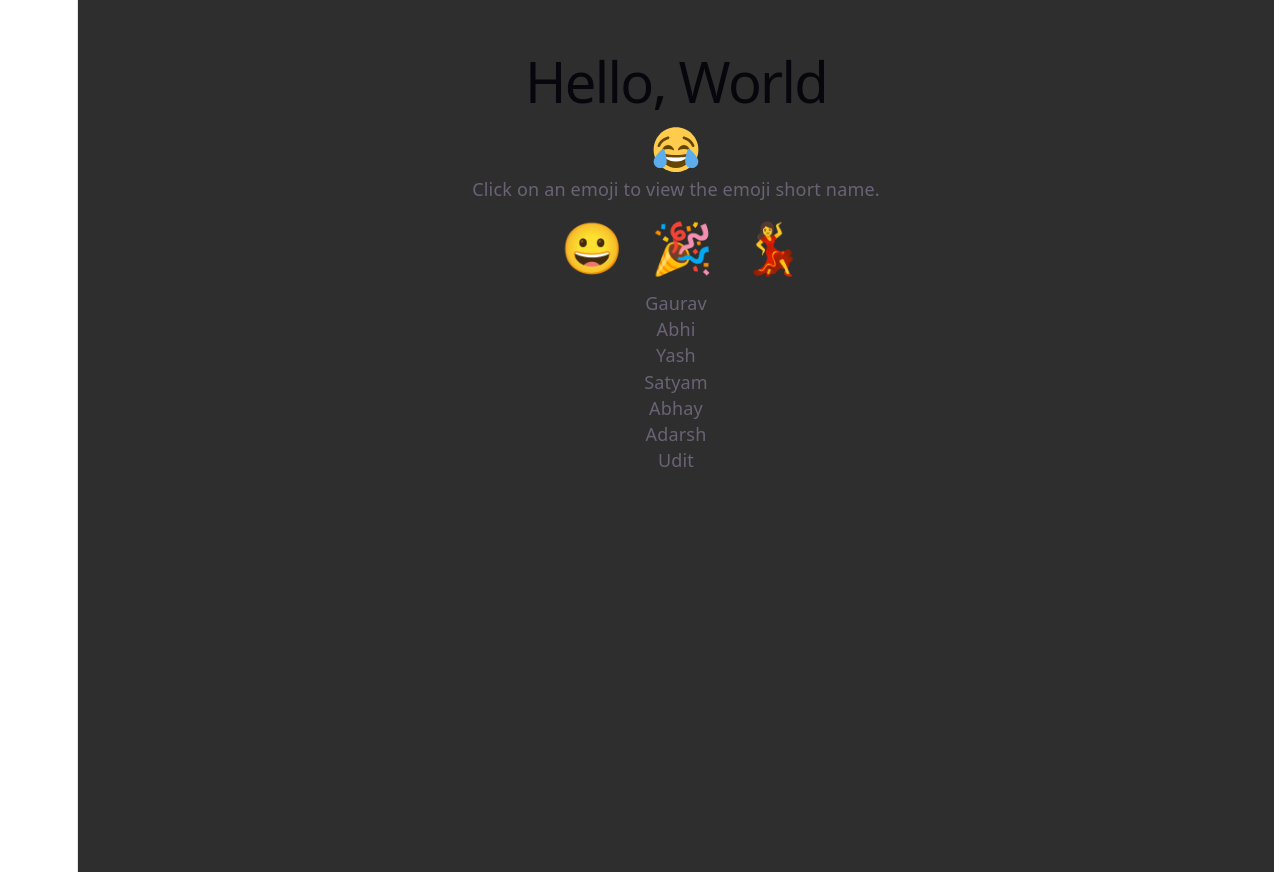
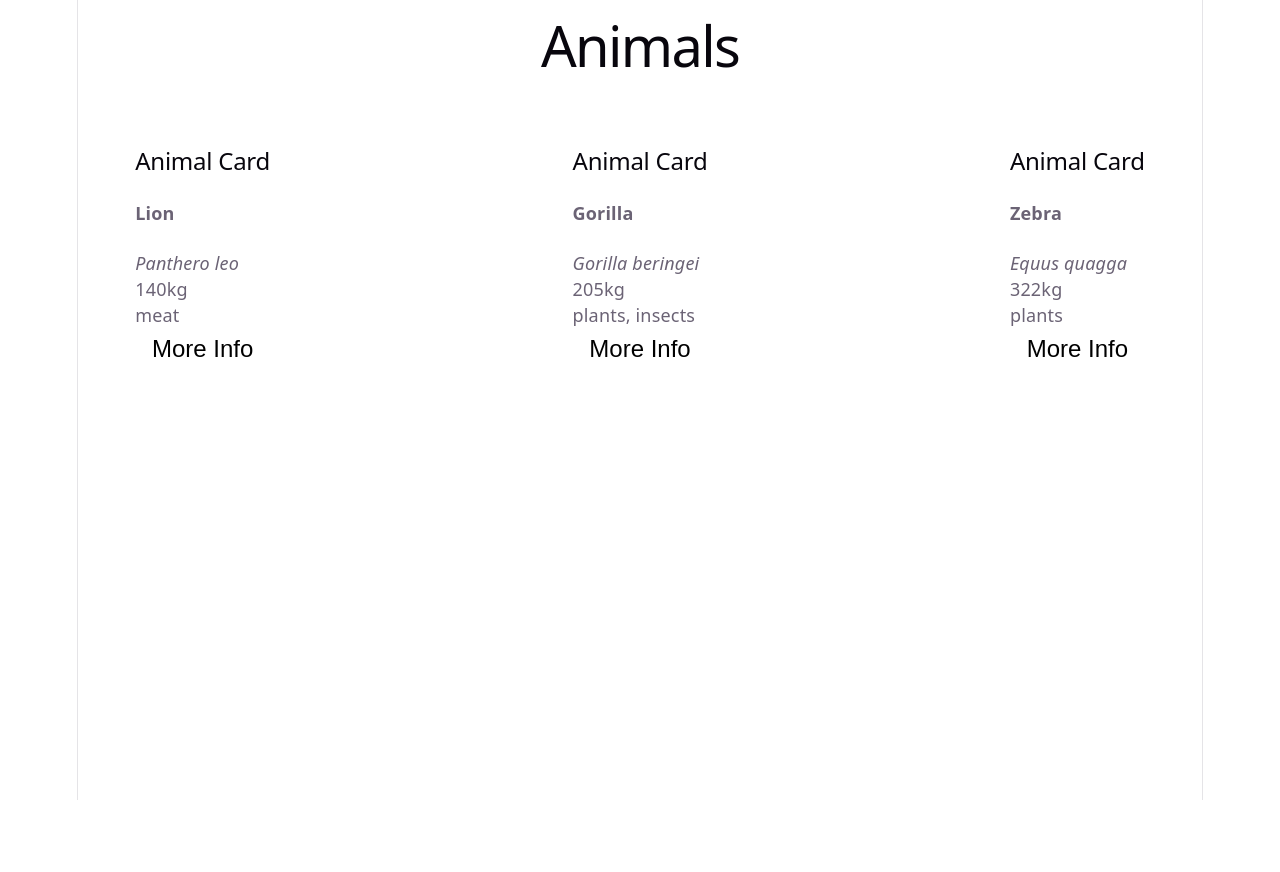
Before and after one commit to Destop3501/React_Learn_2, a React (Vite) app in the folder frontend/react_learn/: page / in a window 1280 px wide. After the commit the page ends 800 px from the top, so only its background shows below. Built offline with nearby package versions, Linux system fonts and the light colour scheme.

Commit message:
feat: add AnimationCard component with prop-types validation and styling

```diff
--- a/frontend/react_learn/package.json
+++ b/frontend/react_learn/package.json
@@ -10,8 +10,9 @@
     "preview": "vite preview"
   },
   "dependencies": {
-    "react": "^19.2.8",
-    "react-dom": "^19.2.8"
+    "prop-types": "^15.8.1",
+    "react": "^18.3.1",
+    "react-dom": "^18.3.1"
   },
   "devDependencies": {
     "@types/react": "^19.2.18",
--- a/frontend/react_learn/src/App.css
+++ b/frontend/react_learn/src/App.css
@@ -28,6 +28,24 @@ li {
   list-style: none;
   margin: 0 20px;
   padding: 0;
+}
+
+.wrapper {
+  display: flex;
+  flex-wrap: wrap;
+  justify-content: space-between;
+}
+
+.wrapper h1 {
+  text-align: center;
+  width: 100%;
+}
+
+.cards {
+  display: flex;
+  flex-direction: row;
+  width: 100%;
+  justify-content: space-between;
 }
 
 .counter {
--- a/frontend/react_learn/src/App.jsx
+++ b/frontend/react_learn/src/App.jsx
@@ -5,6 +5,8 @@ import viteLogo from './assets/vite.svg'
 import './App.css'
 import Map from './compnent/Map.jsx'
 import Instruction from './compnent/Instruction.jsx'
+import data from './data/data.js'
+import AnimationCard from './compnent/Animation.jsx'
 
 const dispalyEmojiName = (event) => alert(event.target.id)
 
@@ -23,48 +25,70 @@ const emojis = [
   }
 ]
 
+function ShowAdditional(additional) {
+  const alertMeassage = Object.entries(additional).map(
+    information => `${information[0]}: ${information[1]}`)
+    .join('\n');
+  alert(alertMeassage);
+};
+
 function App() {
   const displayAction = false;
 
   return (
-    <div className="container">
-      <h1>Hello, World</h1>
-      {displayAction && <p>I am Writing JSX</p>}
-      <Instruction />
-      <ul>
-        {/* <li>
-          <button onClick={(event) => alert(event.target.id)}>
-            <span role='img' aria-label='grinning face' id='grinning-face'>😀</span>
-          </button>
-          <button onClick={dispalyEmojiName}>
-            <span role='img' aria-label='grinning face' id='grinning-face'>😀</span>
-          </button>
-        </li>
-        <li>
-          <button onClick={(event) => alert(event.target.id)}>
-            <span role='img' aria-label='party popper' id='party-popper'>🎉</span>
-          </button>
-          <button onClick={dispalyEmojiName}>
-            <span role='img' aria-label='party popper' id='party-popper'>🎉</span>
-          </button>
-        </li>
-        <li>
-          <button onClick={(event) => alert(event.target.id)}>
-            <span role='img' aria-label='woman dancing' id='dancing-woman'>💃</span>
-          </button>
-          <button onClick={dispalyEmojiName}>
-            <span role='img' aria-label='woman dancing' id='dancing-woman'>💃</span>
-          </button>
-        </li> */}
-        {emojis.map(emoji => (
-          <li key={emoji.name}>
-            <button onClick={dispalyEmojiName}>
-              <span role='img' aria-label={emoji.name} id={emoji.name}>{emoji.emoji}</span>
-            </button>
-          </li>
-        ))}
-      </ul>
-      <Map />
+    // <div className="container">
+    //   <h1>Hello, World</h1>
+    //   {displayAction && <p>I am Writing JSX</p>}
+    //   <Instruction />
+    //   <ul>
+    //     {/* <li>
+    //       <button onClick={(event) => alert(event.target.id)}>
+    //         <span role='img' aria-label='grinning face' id='grinning-face'>😀</span>
+    //       </button>
+    //       <button onClick={dispalyEmojiName}>
+    //         <span role='img' aria-label='grinning face' id='grinning-face'>😀</span>
+    //       </button>
+    //     </li>
+    //     <li>
+    //       <button onClick={(event) => alert(event.target.id)}>
+    //         <span role='img' aria-label='party popper' id='party-popper'>🎉</span>
+    //       </button>
+    //       <button onClick={dispalyEmojiName}>
+    //         <span role='img' aria-label='party popper' id='party-popper'>🎉</span>
+    //       </button>
+    //     </li>
+    //     <li>
+    //       <button onClick={(event) => alert(event.target.id)}>
+    //         <span role='img' aria-label='woman dancing' id='dancing-woman'>💃</span>
+    //       </button>
+    //       <button onClick={dispalyEmojiName}>
+    //         <span role='img' aria-label='woman dancing' id='dancing-woman'>💃</span>
+    //       </button>
+    //     </li> */}
+    //     {emojis.map(emoji => (
+    //       <li key={emoji.name}>
+    //         <button onClick={dispalyEmojiName}>
+    //           <span role='img' aria-label={emoji.name} id={emoji.name}>{emoji.emoji}</span>
+    //         </button>
+    //       </li>
+    //     ))}
+    //   </ul>
+    //   <Map />
+    // </div>
+    <div className='wrapper'>
+      <h1 className='title'>Animals</h1>
+      <div className='cards'>
+        {data.map(animal => {
+          return <AnimationCard key={animal.name}
+            name={animal.name}
+            scintificName={animal.scientificName}
+            size={animal.size}
+            diet={animal.diet}
+            ShowAdditional={ShowAdditional}
+            additional={animal.additional} />
+        })}
+      </div>
+
     </div>
   )
 }
--- /dev/null
+++ b/frontend/react_learn/src/compnent/Animation.css
@@ -0,0 +1,19 @@
+button {
+    font-size: 24px;
+    width: 100%;
+    height: 20%;
+    background-color: white;
+    color: black;
+    border-radius: 10px;
+    transition: transform 0.5s ease-in-out;
+}
+
+button:hover {
+    transform: scale(1.05);
+}
+
+.card {
+    border: 1px solid white;
+    padding: 5%;
+    text-align: left;
+}
--- a/frontend/react_learn/src/compnent/Animation.jsx
+++ b/frontend/react_learn/src/compnent/Animation.jsx
@@ -1,9 +1,38 @@
 import React from "react";
+import './Animation.css';
+import PropTypes from 'prop-types';
 
-function AnimationCard() {
+function AnimationCard(props) {
+    PropTypes.checkPropTypes(AnimationCard.propTypes, props, 'prop', 'AnimationCard');
+
     return (
-        <h2>Animal Card</h2>
+        <div className="card">
+            <h2>Animal Card</h2>
+            <h4>{props.name}</h4>
+            <p><i>{props.scintificName}</i></p>
+            <p>{props.size}kg</p>
+            <p>{props.diet.join(", ")}</p>
+            <button onClick={() => props.ShowAdditional(props.additional)}>More Info</button>
+        </div>
     )
 }
 
-export default AnimationCard
+AnimationCard.propTypes = {
+    name: PropTypes.string.isRequired,
+    scintificName: PropTypes.string.isRequired,
+    size: PropTypes.number.isRequired,
+    diet: PropTypes.arrayOf(PropTypes.string).isRequired,
+    ShowAdditional: PropTypes.func.isRequired,
+    additional: PropTypes.shape({
+        notes: PropTypes.string,
+        link: PropTypes.string
+    })
+};
+
+AnimationCard.defaultProps = {
+    additional: {
+        notes: "no additional information"
+    }
+}
+
+export default AnimationCard;
```
Also changed, not shown: 1 other file (tests, documents, lock files or other folders).
